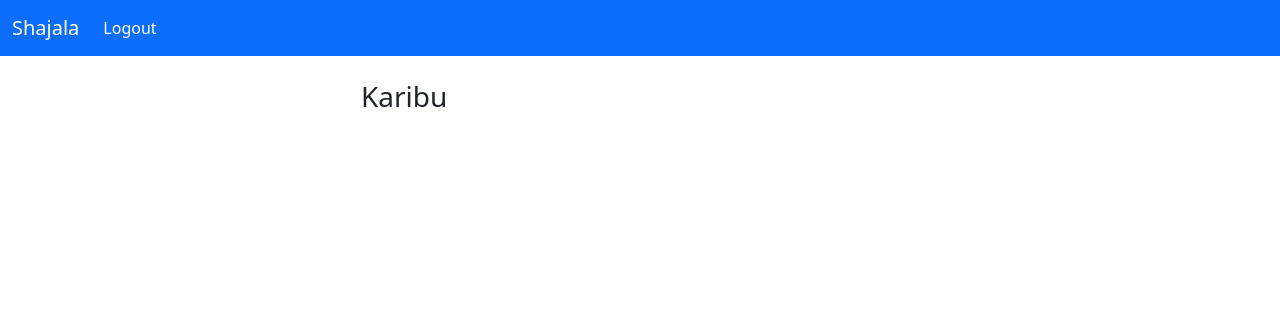
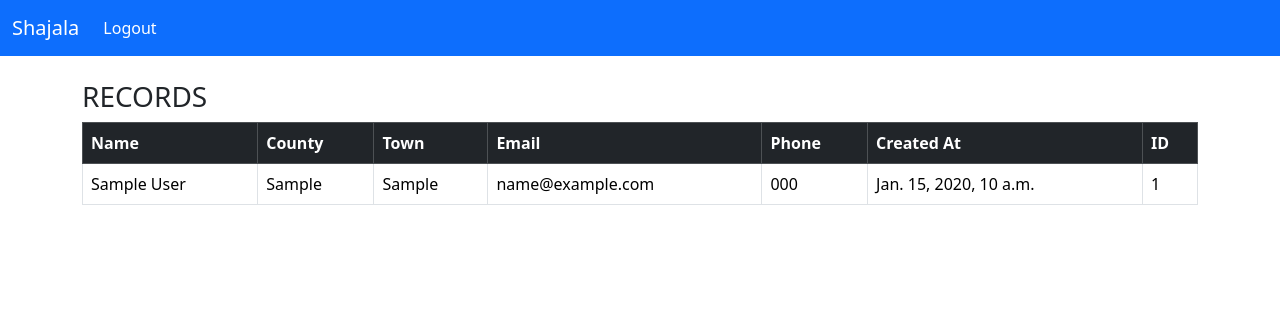
Before and after one commit to kinuthiajr/django-CRM, a Django app: page / in a window 1280 px wide. Shown: the top 316 px of the page. Run offline with Django 4.2, Linux system fonts and the light colour scheme; a user stored in the database is signed in; tables that the repository leaves empty hold one stand-in row (values such as "Sample post").

Commit message:
register,model,record-model-template

```diff
--- a/dcrm/admin.py
+++ b/dcrm/admin.py
@@ -1,3 +1,6 @@
 from django.contrib import admin
 
+# import the model from models.py
+from . models import Record
 # Register your models here.
+admin.site.register(Record)
--- a/dcrm/forms.py
+++ b/dcrm/forms.py
@@ -18,14 +18,13 @@ class SignUpForm(UserCreationForm):
             self.fields['username'].widget.attrs['class'] = 'form-control'
             self.fields['username'].widget.attrs['placeholder'] = 'User name'
             self.fields['username'].label = ''
-            #self.fields['username'].help_text =
+
 
             self.fields['password1'].widget.attrs['class'] = 'form-control'
             self.fields['password1'].widget.attrs['placeholder'] = 'Password'
             self.fields['password1'].label = ''
-           # self.fields['password1'].help_text =
+
 
             self.fields['password2'].widget.attrs['class'] = 'form-control'
             self.fields['password2'].widget.attrs['placeholder'] = 'Confirm Password'
             self.fields['password2'].label = ''
-            #self.fields['password2'].help_text =
--- a/dcrm/models.py
+++ b/dcrm/models.py
@@ -1,3 +1,14 @@
 from django.db import models
 
 # Create your models here.
+class Record(models.Model):
+    created_at = models.DateTimeField(auto_now_add=True)
+    first_name = models.CharField(max_length=100)
+    last_name = models.CharField(max_length=100)
+    county = models.CharField(max_length=100)
+    town = models.CharField(max_length=100)
+    phone = models.CharField(max_length=20)
+    email = models.CharField(max_length=30)
+
+    def __str__(self):
+        return(f"{self.first_name} {self.last_name}")
--- a/dcrm/templates/home.html
+++ b/dcrm/templates/home.html
@@ -2,11 +2,47 @@
 
 {% block content%}
 
-<div class="col-md-6 offset-md-3">
 
 {% if user.is_authenticated %}
 
-<h3>Karibu</h3>
+<h3>RECORDS</h3>
+
+<table class="table table-hover table-bordered">
+  <thead class="table-dark">
+    <tr>
+      <th scope="col">Name</th>
+      <th scope="col">County</th>
+      <th scope="col">Town</th>
+      <th scope="col">Email</th>
+      <th scope="col">Phone</th>
+      <th scope="col">Created At</th>
+      <th scope="col">ID</th>
+    </tr>
+  </thead>
+  <tbody>
+    {% if records %}
+      {% for record in records %}
+    <tr>
+          <td>{{ record.first_name }}
+          {{ record.last_name }} </td>
+          <td>{{ record.county }}</td>
+          <td>{{ record.town }}</td>
+          <td>{{ record.email }} </td>
+          <td>{{ record.phone }}</td>
+          <td>{{ record.created_at}}</td>
+          <td>{{ record.id }}</td>
+    </tr>
+
+      {% endfor %}
+
+
+{% endif %}
+
+
+
+
+  </tbody>
+</table>
 
 {% else %}
 
@@ -27,7 +63,6 @@
       </form>
 </form>
 
-</div>
 
 {% endif %}
 {% endblock%}
--- a/dcrm/views.py
+++ b/dcrm/views.py
@@ -5,8 +5,11 @@ from django.contrib.auth import authenticate, login, logout
 
 from django.contrib import messages # informs the user if they have successfully logged in or logged out
 from . forms import SignUpForm # Allow to create a view for the form created and import it from forms.py
+from . models import Record # Create view we import the model objects
 
 def home(request):
+    #grab all the records in Record model
+    records = Record.objects.all()
     #Check if logging in
     if request.method == 'POST':
         username = request.POST["username"]
@@ -22,7 +25,7 @@ def home(request):
             messages.success(request,"Try Again!")
             return redirect('home')
     else:
-        return render(request,'home.html',{})
+        return render(request,'home.html',{'records':records}) # since the user is already logged in the context dict shows the records
 
 def logout_user(request):
     """ Handles the logging out of users"""
```
Also changed, not shown: dcrm/migrations/0001_initial.py (added).
